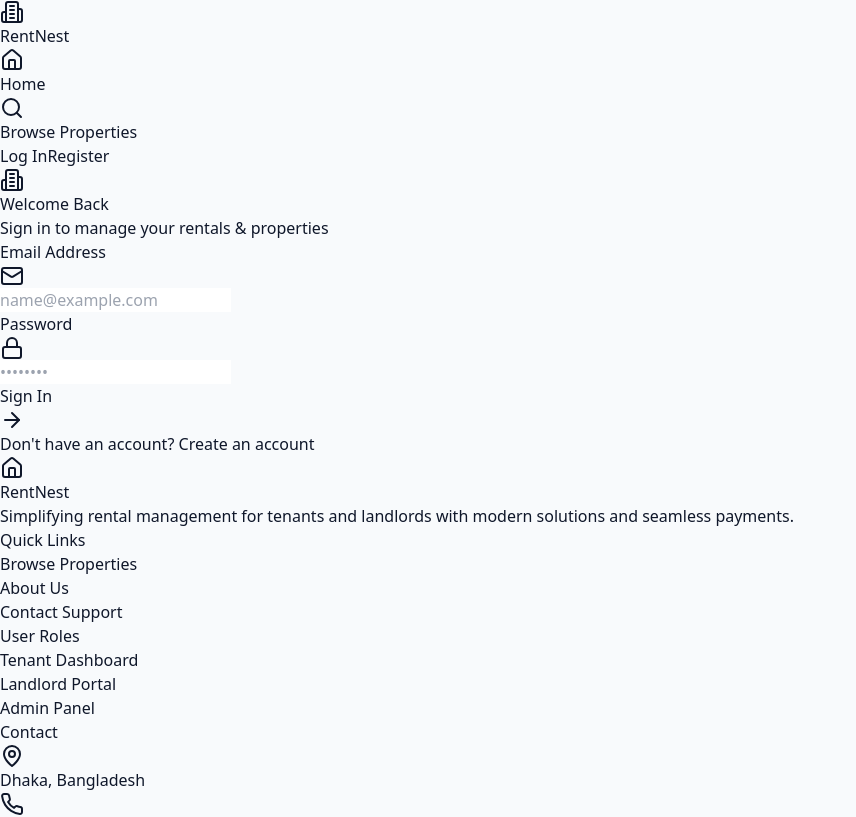
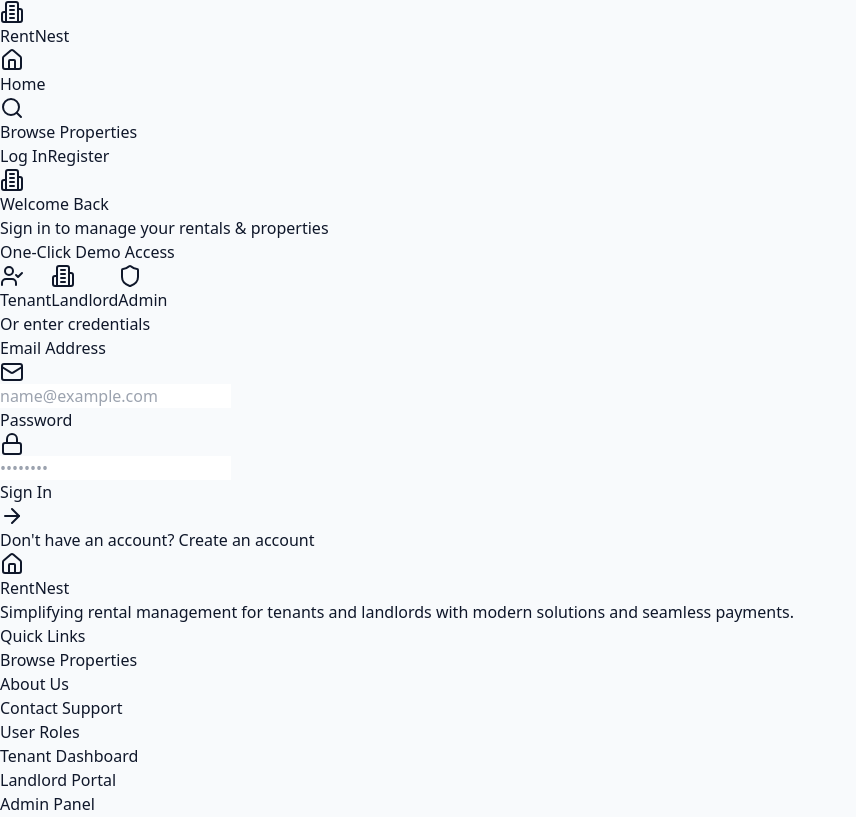
Before and after one commit to abdulalimax/rentnest-frontend, a Next.js app: page /login in a window 1280 px wide. Shown: the top 817 px of the page, without its empty margins (0-856 px from the left). Built offline with nearby package versions, Linux system fonts and the light colour scheme.

Commit message:
fix: restore 3 demo buttons, keep blank input boxes, and ensure guest default on launch

```diff
--- a/src/app/(auth)/login/page.tsx
+++ b/src/app/(auth)/login/page.tsx
@@ -5,7 +5,7 @@ import Link from "next/link";
 import { useRouter } from "next/navigation";
 import { useAuth } from "@/context/AuthContext";
 import { toast } from "sonner";
-import { Building2, Lock, Mail, ArrowRight } from "lucide-react";
+import { Building2, Lock, Mail, ArrowRight, UserCheck, Shield, KeyRound } from "lucide-react";
 
 export default function LoginPage() {
   const [email, setEmail] = useState("");
@@ -14,26 +14,35 @@ export default function LoginPage() {
   const { login } = useAuth();
   const router = useRouter();
 
-  const handleLogin = async (e: React.FormEvent) => {
-    e.preventDefault();
-    if (!email || !password) {
-      toast.error("Please fill in both email and password.");
+  const handleLogin = async (e?: React.FormEvent, customEmail?: string, customPass?: string) => {
+    if (e) e.preventDefault();
+    const loginEmail = customEmail || email;
+    const loginPass = customPass || password;
+
+    if (!loginEmail || !loginPass) {
+      toast.error("Please provide both email and password.");
       return;
     }
 
     setLoading(true);
-    const res = await login(email, password);
+    const res = await login(loginEmail, loginPass);
     setLoading(false);
 
     if (res.success) {
       toast.success("Login successful! Redirecting to dashboard...");
-      const cleanEmail = email.trim().toLowerCase();
+      const cleanEmail = loginEmail.trim().toLowerCase();
       if (cleanEmail.includes("admin")) router.push("/dashboard/admin");
       else if (cleanEmail.includes("landlord")) router.push("/dashboard/landlord");
       else router.push("/dashboard/tenant");
     } else {
       toast.error(res.message || "Failed to log in.");
     }
+  };
+
+  const directDemoLogin = (demoEmail: string, demoPass: string) => {
+    setEmail(demoEmail);
+    setPassword(demoPass);
+    handleLogin(undefined, demoEmail, demoPass);
   };
 
   return (
@@ -47,7 +56,45 @@ export default function LoginPage() {
           <p className="text-sm text-slate-500">Sign in to manage your rentals & properties</p>
         </div>
 
-        <form onSubmit={handleLogin} className="space-y-4">
+        {/* Demo Fast Login Buttons */}
+        <div className="space-y-2">
+          <p className="text-xs font-semibold uppercase tracking-wider text-slate-400 text-center">One-Click Demo Access</p>
+          <div className="grid grid-cols-3 gap-2">
+            <button
+              type="button"
+              onClick={() => directDemoLogin("tenant@rentnest.com", "tenant123")}
+              className="py-2 px-3 bg-slate-50 hover:bg-blue-50 hover:text-blue-600 border border-slate-200 rounded-xl text-xs font-semibold transition flex flex-col items-center gap-1"
+            >
+              <UserCheck className="w-4 h-4 text-blue-500" />
+              Tenant
+            </button>
+            <button
+              type="button"
+              onClick={() => directDemoLogin("landlord@rentnest.com", "landlord123")}
+              className="py-2 px-3 bg-slate-50 hover:bg-indigo-50 hover:text-indigo-600 border border-slate-200 rounded-xl text-xs font-semibold transition flex flex-col items-center gap-1"
+            >
+              <Building2 className="w-4 h-4 text-indigo-500" />
+              Landlord
+            </button>
+            <button
+              type="button"
+              onClick={() => directDemoLogin("admin@rentnest.com", "admin123")}
+              className="py-2 px-3 bg-slate-50 hover:bg-emerald-50 hover:text-emerald-600 border border-slate-200 rounded-xl text-xs font-semibold transition flex flex-col items-center gap-1"
+            >
+              <Shield className="w-4 h-4 text-emerald-500" />
+              Admin
+            </button>
+          </div>
+        </div>
+
+        <div className="relative flex py-1 items-center">
+          <div className="flex-grow border-t border-slate-200"></div>
+          <span className="flex-shrink mx-4 text-xs uppercase text-slate-400 font-medium">Or enter credentials</span>
+          <div className="flex-grow border-t border-slate-200"></div>
+        </div>
+
+        {/* Manual Form (Always Blank by Default) */}
+        <form onSubmit={(e) => handleLogin(e)} className="space-y-4">
           <div>
             <label className="block text-sm font-medium text-slate-700 mb-1">Email Address</label>
             <div className="relative">
--- a/src/context/AuthContext.tsx
+++ b/src/context/AuthContext.tsx
@@ -43,10 +43,8 @@ export function AuthProvider({ children }: { children: React.ReactNode }) {
   useEffect(() => {
     try {
       const savedUser = localStorage.getItem("rentnest_auth_user");
-      if (savedUser && savedUser !== "undefined" && savedUser !== "null") {
-        const parsed = JSON.parse(savedUser);
-        // নিশ্চিত করা যে এটি কোনো ডেমো বা হার্ডকোড করা সুপার অ্যাডমিন সেশন নয় যদি না ইউজার নিজে লগইন করে
-        setUser(parsed);
+      if (savedUser && savedUser !== "null" && savedUser !== "undefined") {
+        setUser(JSON.parse(savedUser));
       } else {
         setUser(null);
       }
```
